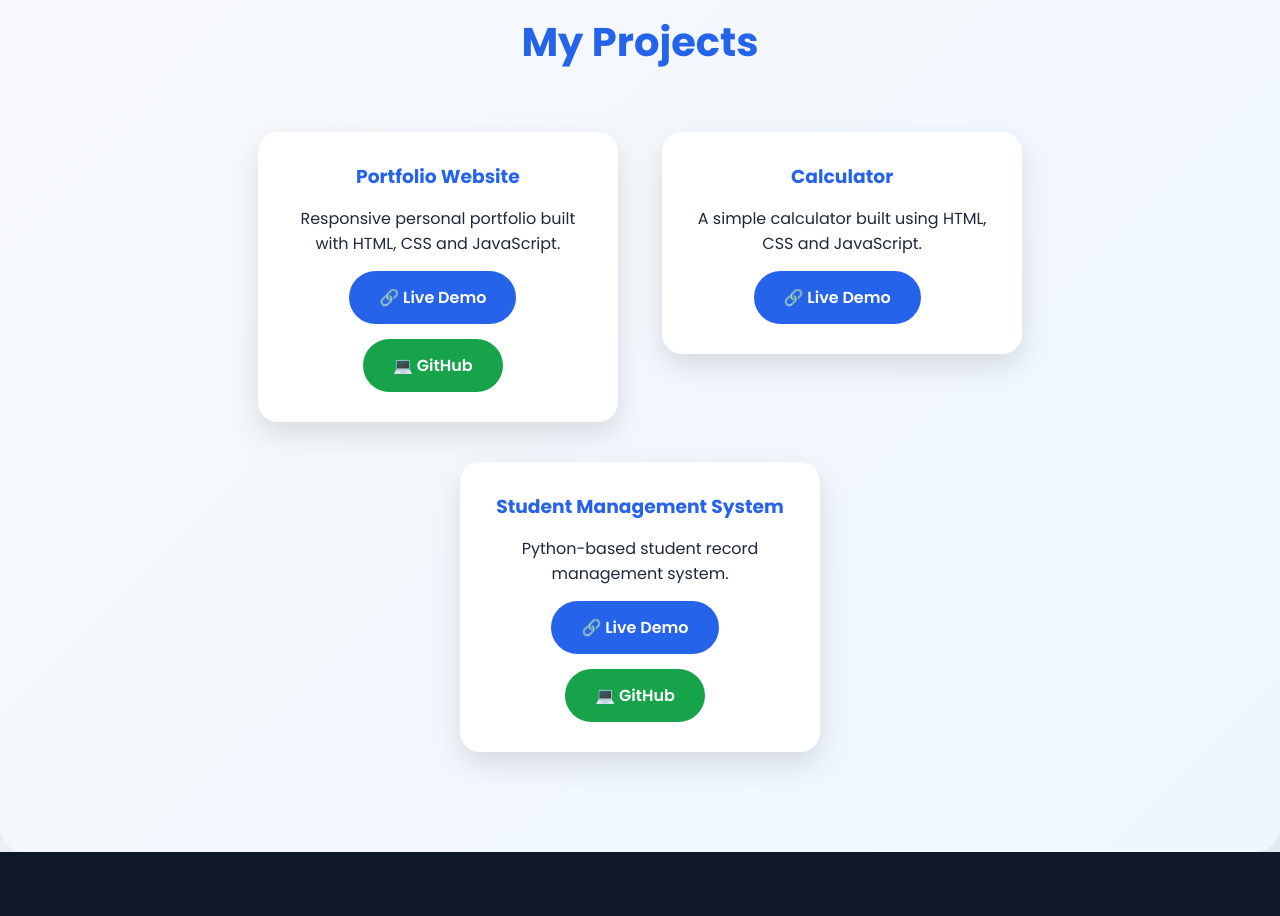
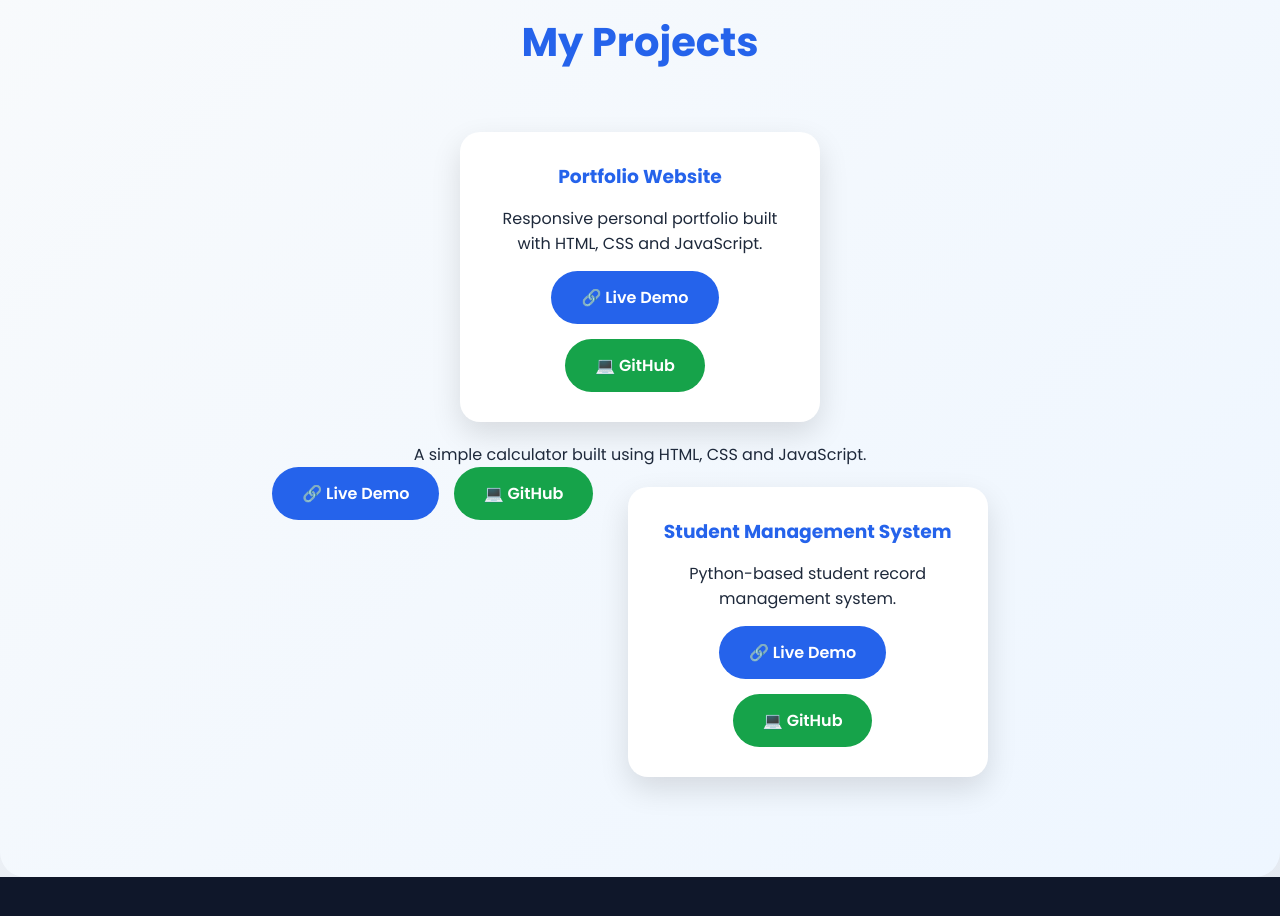
Before and after one commit to shashank624/shashank-portfolio, a plain HTML site: page index.html in a window 1280 px wide. Shown: the part 1800-2716 px from the top of the page. Drawn offline with Linux system fonts and the light colour scheme.

Commit message:
Add calculator GitHub link

```diff
--- a/index.html
+++ b/index.html
@@ -134,15 +134,20 @@
         </a>
       </div>
 
-      <div class="project">
-        <h3>Calculator</h3>
+      <p>A simple calculator built using HTML, CSS and JavaScript.</p>
 
-        <p>A simple calculator built using HTML, CSS and JavaScript.</p>
+<a class="btn" href="calculator/index.html" target="_blank">
+  🔗 Live Demo
+</a>
 
-        <a class="btn" href="calculator/index.html" target="_blank">
-          🔗 Live Demo
-        </a>
-      </div>
+<a
+  class="btn resume"
+  href="https://github.com/shashank624/shashank-portfolio/tree/main/calculator"
+  target="_blank"
+>
+  💻 GitHub
+</a>
+</div>
 
       <div class="project">
         <h3>Student Management System</h3>
```
